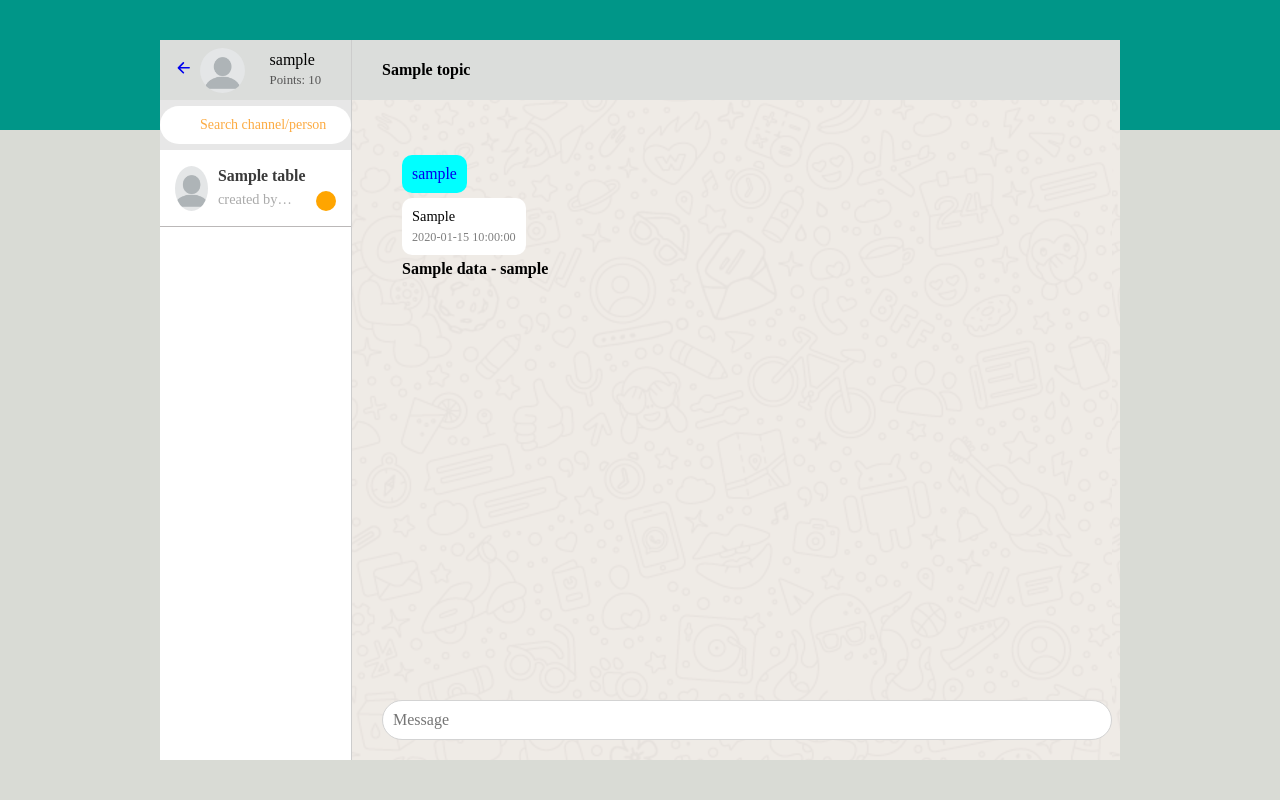
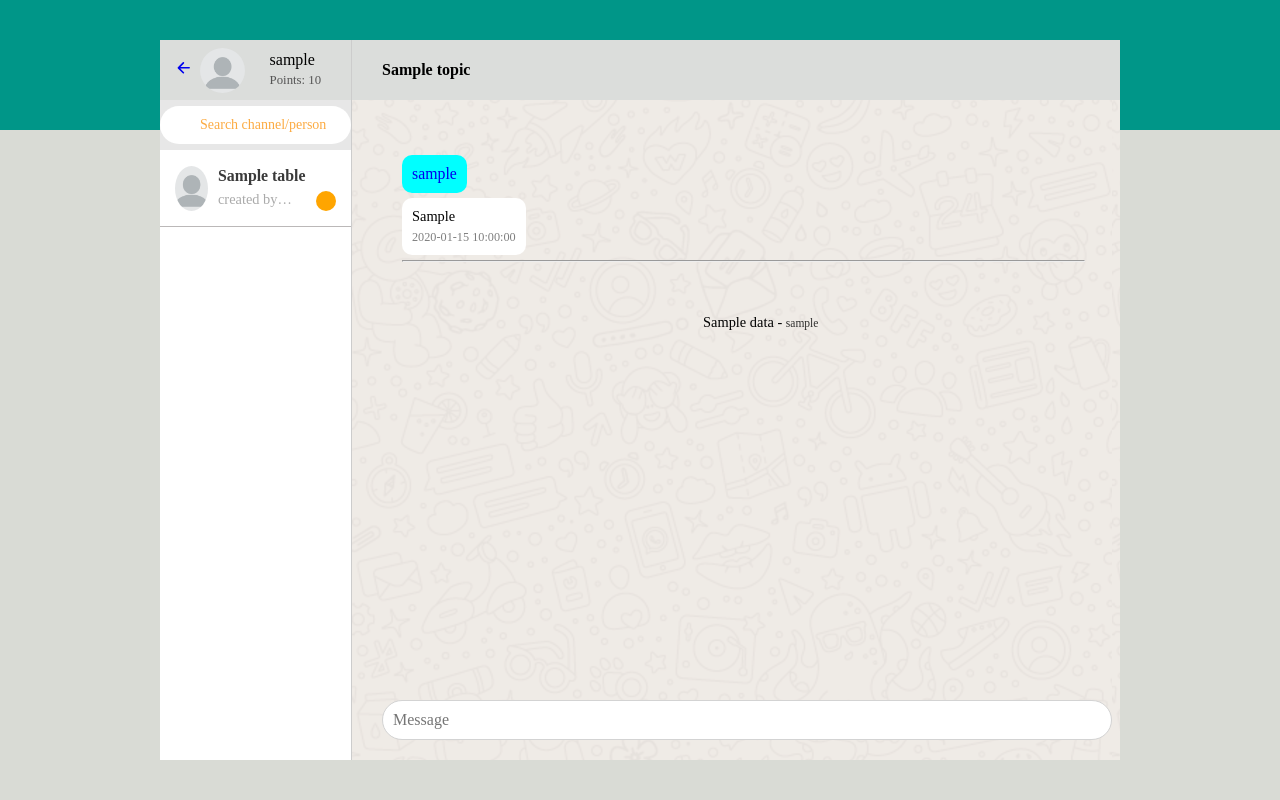
Before and after one commit to mohit-rathee/web-chat, a Flask app: template app/templates/channel_chat.html in a window 1280 px wide. Run offline with Flask 2, Linux system fonts and the light colour scheme; tables that the repository leaves empty hold one stand-in row (values such as "Sample post"); the template is opened without the code that fills it: values that come from a table or form of the project are taken from there, most other values are stand-ins (such as "Sample title", 1, 10 or a date in 2020).

Commit message:
show freestyle messages on channels

```diff
--- a/app/static/post.css
+++ b/app/static/post.css
@@ -239,7 +239,8 @@ body
     height: calc(100% - 130px);
     padding: 50px;
     padding-bottom: 10px;
-    overflow-y: scroll
+    overflow-y: scroll;
+    overflow-x:hidden
 
 }
 .message
@@ -286,7 +287,30 @@ body
     background-color: rgb(255, 255, 255);
     text-align: left;
 }
-
+.shortBox
+{
+    position: relative;
+    width: 105%;
+    height: calc(100% - 220px);
+    padding: 50px;
+    justify-items: center;
+    padding-bottom: 5px;
+    overflow-y: scroll
+}
+.shortBox p
+{
+    position: relative;
+    text-align: left;
+    max-width: 65%;
+    font-size: 0.9em;
+    padding: 2px;
+}
+.shortBox p span
+{
+    font-size: 0.8em;
+    opacity: 0.8;
+    text-align-last:right;
+}
 .chatbox_input
 {
     position: relative;
--- a/app/templates/channel_chat.html
+++ b/app/templates/channel_chat.html
@@ -127,13 +127,20 @@
                         {% endif %}
                     {% endif %}
                 {% endfor %}
-                {% for post in feelings: %}
-                    <b>{{post.data}} - <h7>{{post.sender.username}}</h7> </b>
-                {% endfor %}
+                <hr>
+                <div class="shortBox" id="shortBox">
+                    {% for post in feelings: %}
+                        <p>{{post.data}} - <span>{{post.sender.username}}</span> </p>
+                    {% endfor %}
+                </div>
+                <script>
+                    var objDiv1 = document.getElementById("shortBox");
+                    objDiv1.scrollTop = objDiv1.scrollHeight;
+                </script>
             </div>
             <script>
-                var objDiv = document.getElementById("chats");
-                objDiv.scrollTop = objDiv.scrollHeight;
+                var objDiv2 = document.getElementById("chats");
+                objDiv2.scrollTop = objDiv2.scrollHeight;
             </script>
             <div class="chatbox_input">
                 <form action="/channel/{{topic.name}}" method="post" class="form">
```
